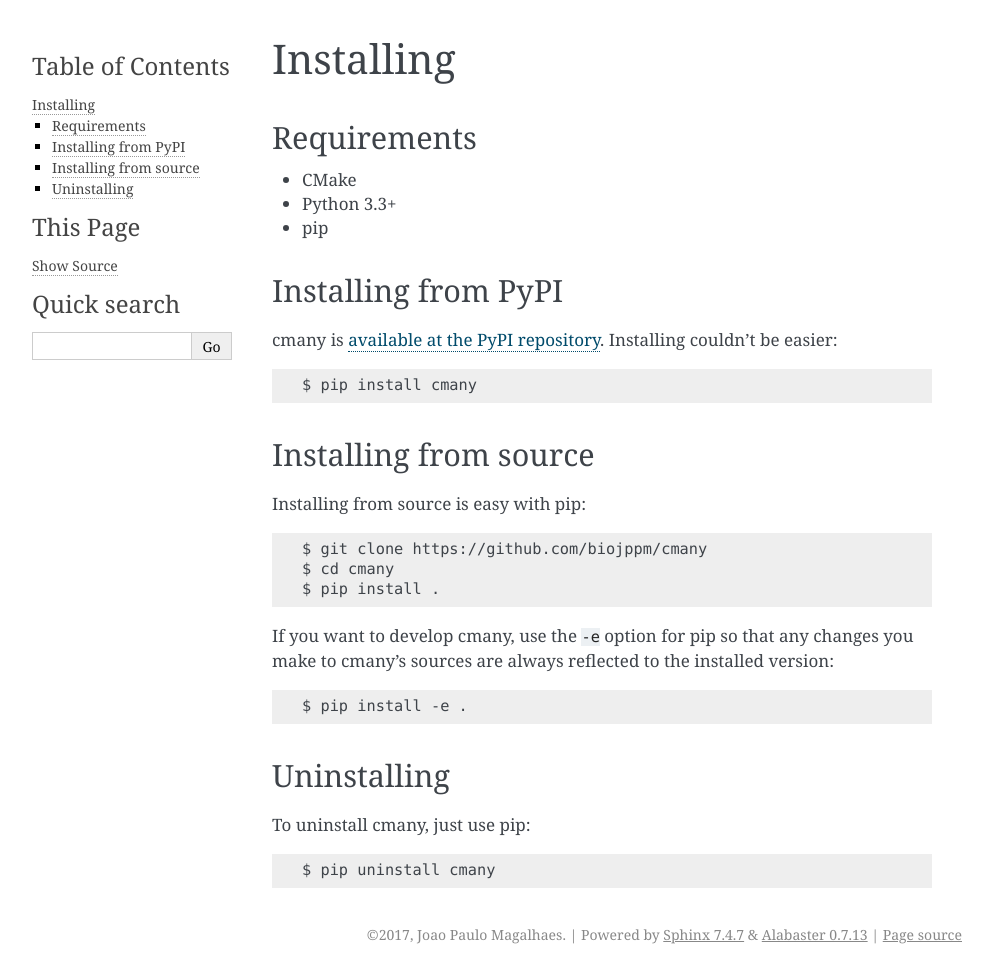
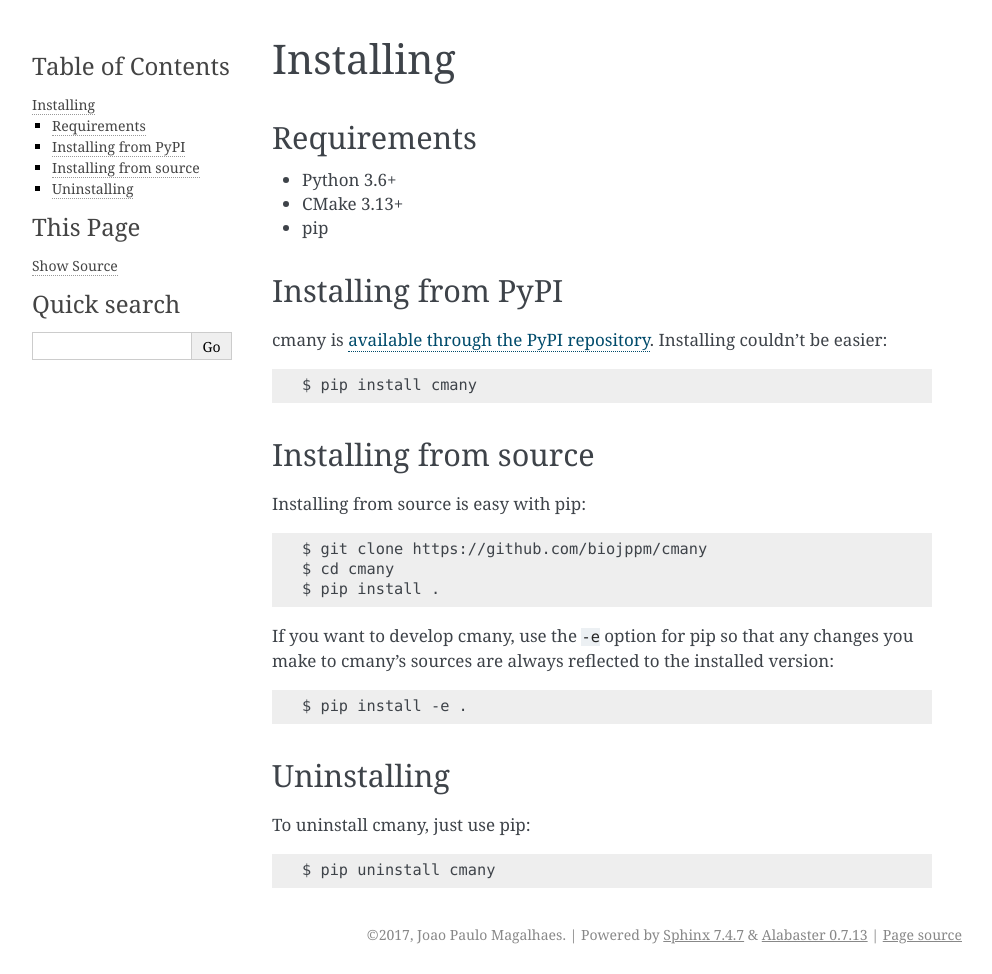
Before and after one commit to biojppm/cmany, a Sphinx documentation site: the page built from doc/installing.rst, in a window 1280 px wide. Shown: the whole page, without its empty margins (148-1140 px from the left). Built offline with Sphinx 7.4.7, drawn with Linux system fonts in a browser that asks for light colours.

```diff
--- a/doc/installing.rst
+++ b/doc/installing.rst
@@ -3,15 +3,15 @@ Installing
 
 Requirements
 ------------
-* CMake
-* Python 3.3+
+* Python 3.6+
+* CMake 3.13+
 * pip
 
 
 Installing from PyPI
 --------------------
 
-cmany is `available at the PyPI repository
+cmany is `available through the PyPI repository
 <https://pypi.python.org/pypi/cmany/>`_. Installing couldn't be easier::
 
   $ pip install cmany
--- a/src/c4/cmany/doc/installing.txt
+++ b/src/c4/cmany/doc/installing.txt
@@ -5,9 +5,9 @@ Installing
 Requirements
 ============
 
-* CMake
+* Python 3.6+
 
-* Python 3.3+
+* CMake 3.13+
 
 * pip
 
@@ -15,7 +15,7 @@ Requirements
 Installing from PyPI
 ====================
 
-cmany is available at the PyPI repository. Installing couldn't be
+cmany is available through the PyPI repository. Installing couldn't be
 easier:
 
    $ pip install cmany
```
Also changed, not shown: README.rst (+7 -3 lines), doc/cmany.rst (+13 -10 lines), src/c4/cmany/doc/cmany.txt (+7 -7 lines), 2 other files.
